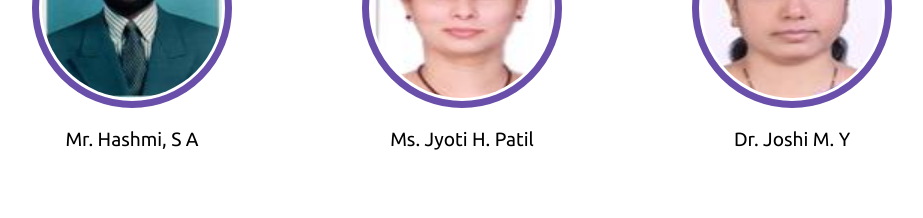
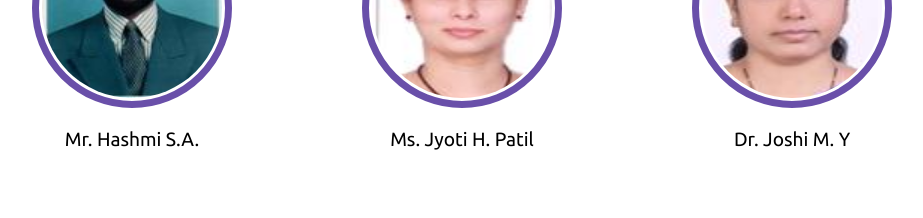
Before and after one commit to Pavan-Kamthane/dal24, a React (Create React App) app: page /comitee in a window 1280 px wide. Shown: the part 1900-2118 px from the top of the page, without its empty margins (178-1101 px from the left). Built offline with nearby package versions, Linux system fonts and the light colour scheme.

Commit message:
renaming organizingCommittee member of  "Mr. Hashmi S.A."

```diff
--- a/src/Screens/Committee.jsx
+++ b/src/Screens/Committee.jsx
@@ -128,7 +128,7 @@ const generalChairs = [
 
 const organizingCommittee = [
   {
-    name: "Mr. Hashmi, S A",
+    name: "Mr. Hashmi S.A.",
     image: organizingCommittee2,
   },
   {
```
